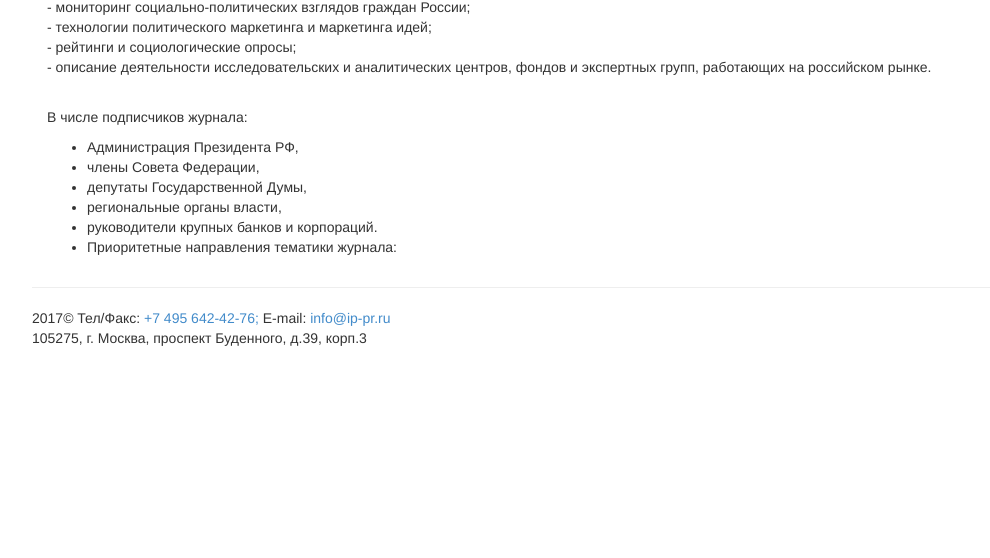
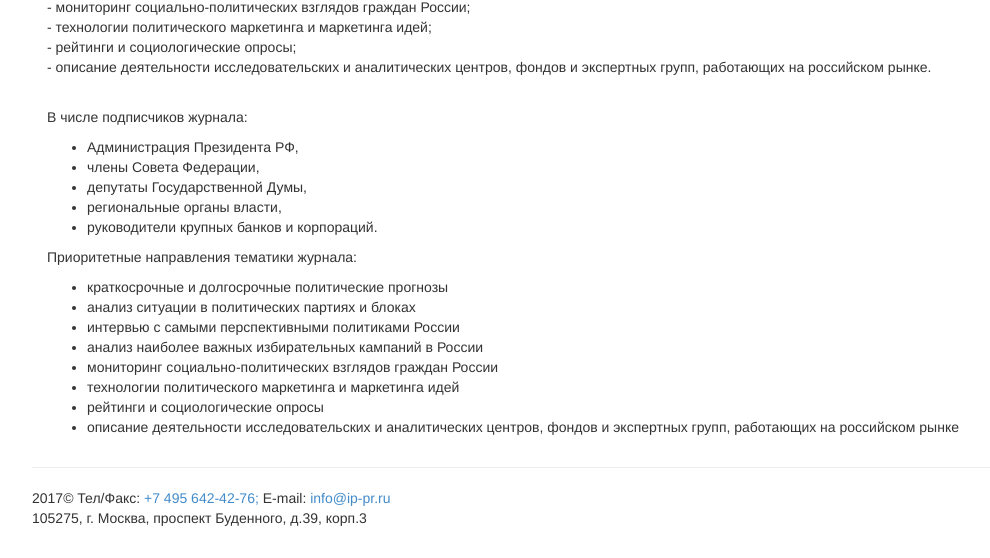
Before and after one commit to 4c74356b41/ippr, a Flask app: page /media in a window 1280 px wide. Shown: the part 903-1461 px from the top of the page, without its empty margins (38-1028 px from the left). Before the commit the page ends 1249 px from the top, so only its background shows below. Run offline with Flask 2, Linux system fonts and the light colour scheme; some libraries are stand-ins or nearby versions.

Commit message:
minor fix

```diff
--- a/FlaskWebProject/templates/media.html
+++ b/FlaskWebProject/templates/media.html
@@ -41,8 +41,17 @@
 	<li>члены Совета Федерации,</li>
 	<li>депутаты Государственной Думы,</li>
 	<li>региональные органы власти,</li>
-		<li>руководители крупных банков и корпораций.</li>
-		<li>Приоритетные направления тематики журнала:</li></ul><p></p>
+	<li>руководители крупных банков и корпораций.</li></ul>
+
+	<p>Приоритетные направления тематики журнала:
+	<ul><li>краткосрочные и долгосрочные политические прогнозы</li>
+	<li>анализ ситуации в политических партиях и блоках</li>
+	<li>интервью с самыми перспективными политиками России</li>
+	<li>анализ наиболее важных избирательных кампаний в России</li>
+	<li>мониторинг социально-политических взглядов граждан России</li>
+	<li>технологии политического маркетинга и маркетинга идей</li>
+	<li>рейтинги и социологические опросы</li>
+	<li>описание деятельности исследовательских и аналитических центров, фондов и экспертных групп, работающих на российском рынке</li></ul></p>
 </div>
 
 {% endblock %}
```
Lines whose indentation alone changed are shown as unchanged.
